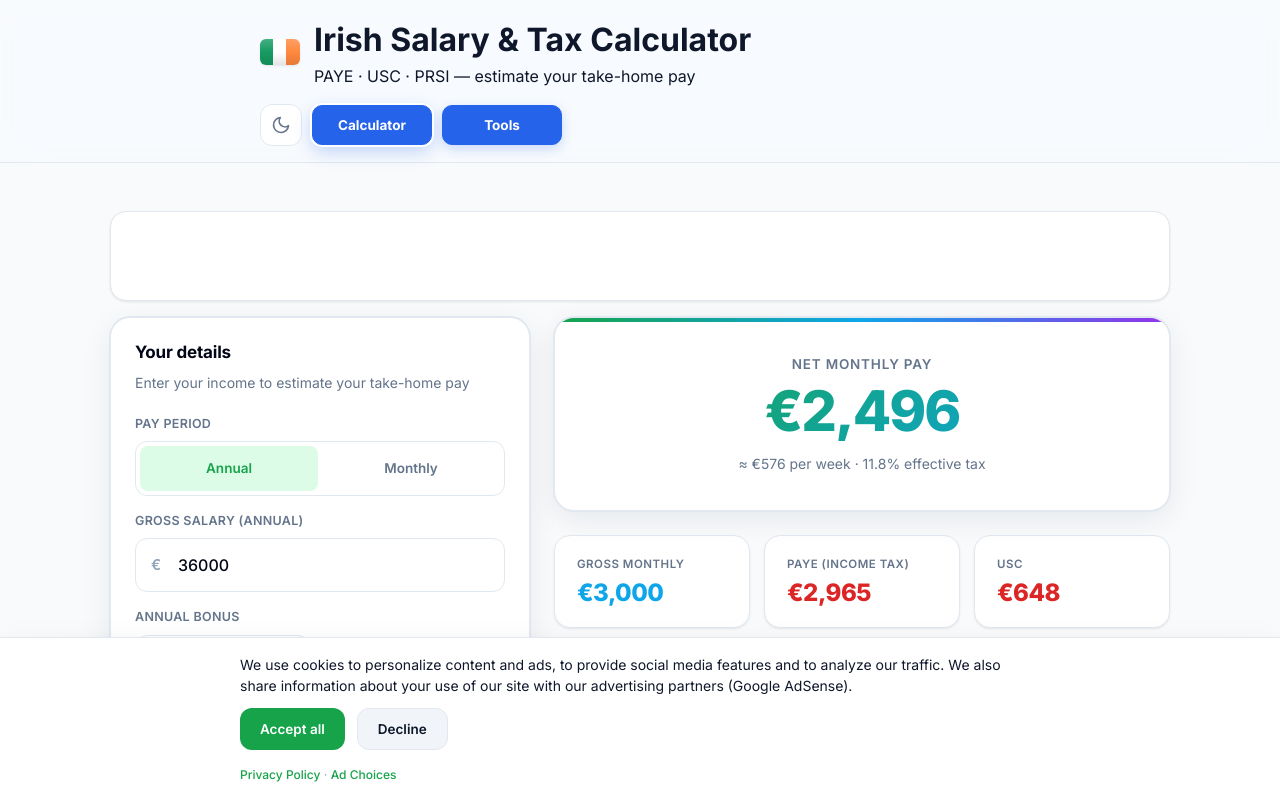
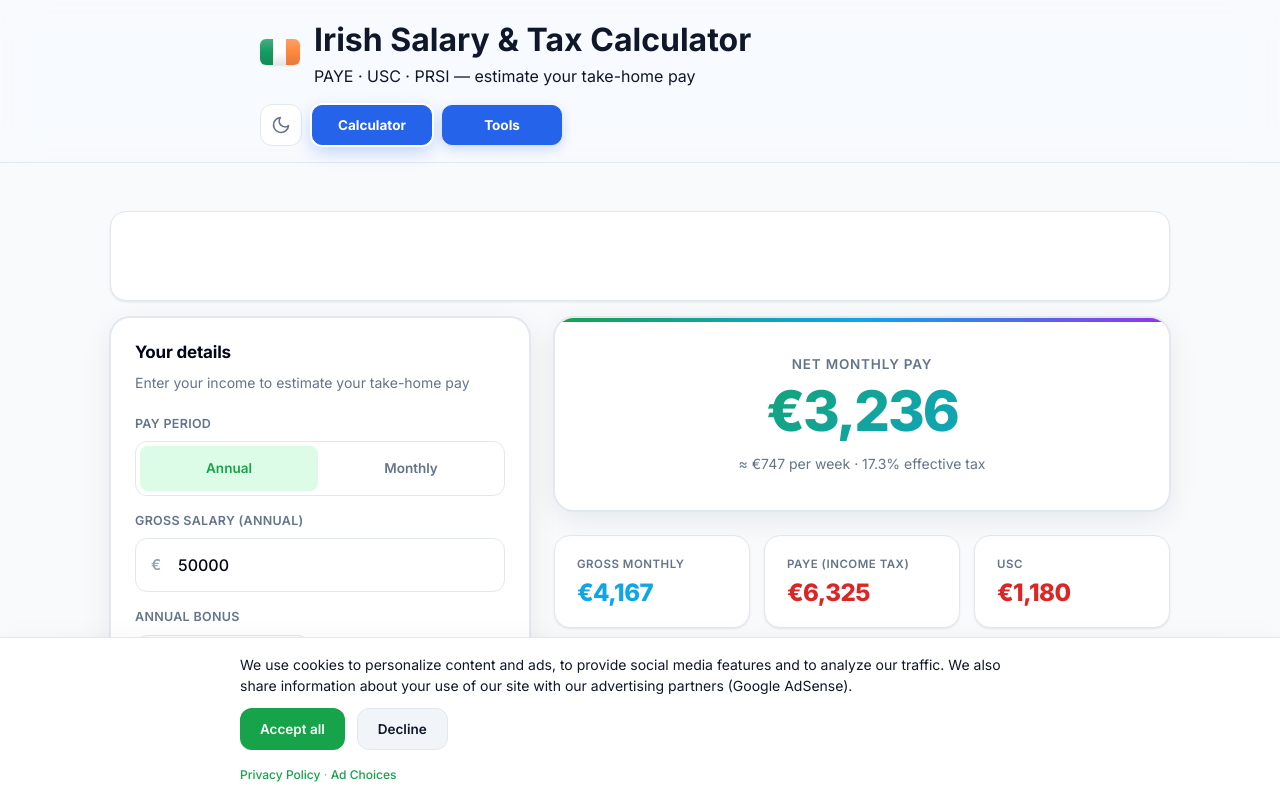
Before and after one commit to vedarth12/ireland-salary-calculator, a React (Vite) app: page / in a window 1280 px wide. Shown: the top 798 px of the page. Built offline with nearby package versions, Linux system fonts and the light colour scheme.

Commit message:
Change default salary to 50000

```diff
--- a/src/components/Calculator.tsx
+++ b/src/components/Calculator.tsx
@@ -24,7 +24,7 @@
 ]
 
 export default function Calculator() {
-  const [salary, setSalary] = useState('36000')
+  const [salary, setSalary] = useState('50000')
   const [period, setPeriod] = useState<Period>('annual')
   const [bonus, setBonus] = useState('')
   const [pension, setPension] = useState(5)
@@ -80,7 +80,7 @@
                 prefix="€"
                 min={0}
                 step={100}
-                placeholder="e.g. 36000"
+                placeholder="e.g. 50000"
               />
             </div>
             <div className="span-half">
```
